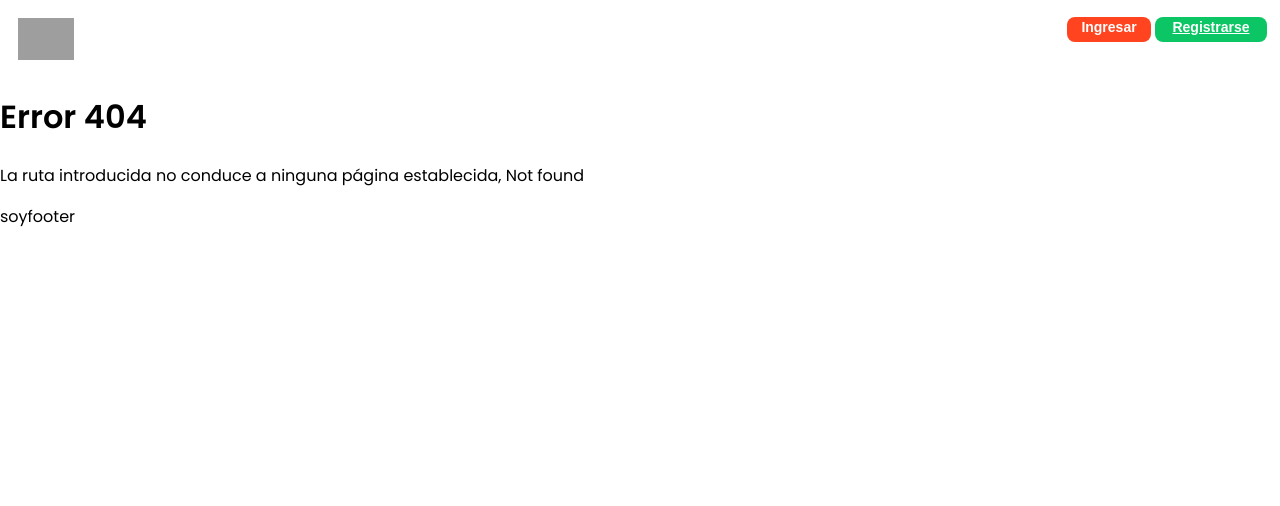
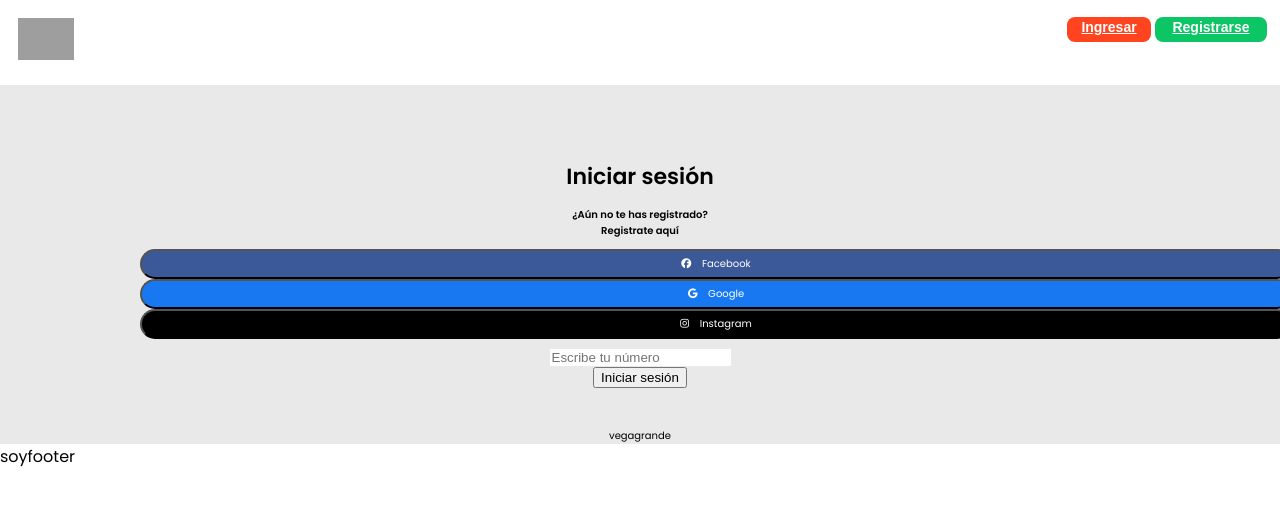
Before and after one commit to GabrielCarames/Pedidos-Ya, a React (Create React App) app in the folder frontend/: page /login in a window 1280 px wide. Before the commit this address had no page. Shown: the top 506 px of the page. Built offline with nearby package versions, Linux system fonts and the light colour scheme; grey boxes are pictures that could not be loaded.

Commit message:
estructura y diseño del login

```diff
--- a/frontend/src/components/App/Header.js
+++ b/frontend/src/components/App/Header.js
@@ -18,10 +18,12 @@ export default class Header extends Component {
                 </div>
                 <div className="Header-login-options">
                     <div className="Login-options-login">
-                        <button className="Buttons-login"><h3>Ingresar</h3></button>
+                        <button className="Button-login">
+                        <Link className="Buttons-login" to="/login"><h3>Ingresar</h3></Link>
+                        </button>
                     </div>
                     <div className="Login-options-register">
-                        <button className="Buttons-register">
+                        <button className="Button-register">
                             <Link className="navbar-item" to="/register"><h3>Registrarse</h3></Link>
                         </button>
                     </div>
--- a/frontend/src/components/Body.js
+++ b/frontend/src/components/Body.js
@@ -5,6 +5,7 @@ import {
   } from "react-router-dom";
 import Homepage from '../pages/Homepage';
 import Register from '../pages/Register';
+import Login from '../pages/Login';
 import Error404 from '../pages/Error404';
 import Header from '../components/App/Header';
 
@@ -15,6 +16,7 @@ const Body = () => {
             <Switch>
                 <Route exact path="/" component={Homepage} />
                 <Route exact path="/register" component={Register} />
+                <Route exact path="/login" component={Login} />
                 <Route path="*" component={Error404} />
             </Switch>
         </Router>
--- /dev/null
+++ b/frontend/src/css/pages/register/Login.css
@@ -0,0 +1,33 @@
+.Login-container {
+    padding-top: 6em;
+    display: grid;
+    grid-template-columns: 1fr;
+    grid-template-rows: auto auto;
+    gap: 4em;
+    text-align: center;
+    background-color: #e9e9e9;
+    font-size: 10px;
+}
+
+.Login-container .Login-options {
+    justify-self:center;
+    width: 75%;
+}
+
+.Login-options h1 {
+    font-size: 22px;
+}
+
+.Login-options h3 {
+    font-size: 10px;
+}
+
+.login-form .Input-celnumber {
+    margin-top: 1em;
+}
+
+.Input-celnumber input {
+    outline: none;
+    border: none;
+
+}
--- /dev/null
+++ b/frontend/src/pages/Login.js
@@ -0,0 +1,29 @@
+import React, { Component } from 'react';
+import '../css/pages/register/Login.css'
+
+export default class Login extends Component {
+  render () {
+    return (
+      <div className="Login-container">
+        <div className="Login-options">
+          <h1>Iniciar sesión</h1>
+          <h3>¿Aún no te has registrado?<br /> <a>Registrate aquí</a></h3>
+          <div className="SocialMedia-buttons">
+            <button className="Facebook-button"><i className="fab fa-facebook"></i>&nbsp;&nbsp;&nbsp;&nbsp;Facebook</button>
+            <button className="Google-button"><i className="fab fa-google"></i>&nbsp;&nbsp;&nbsp;&nbsp;Google</button>
+            <button className="Instagram-button"><i className="fab fa-instagram"></i>&nbsp;&nbsp;&nbsp;&nbsp;Instagram</button>
+          </div>
+          <form className="login-form">
+            <div className="Input-celnumber">
+                <input className="Celnumber" placeholder="Escribe tu número" type="text" name="celnumber"></input>
+            </div>
+            <button type="submit" className="Login-button">Iniciar sesión</button>
+          </form>
+        </div>
+        <div className="Login-image">
+      vegagrande
+        </div>
+      </div>
+    );
+  }
+}
```
Also changed, not shown: frontend/src/components/FormDataHandler.js (deleted, +0 -12 lines), 1 other file (tests, documents, lock files or other folders).
